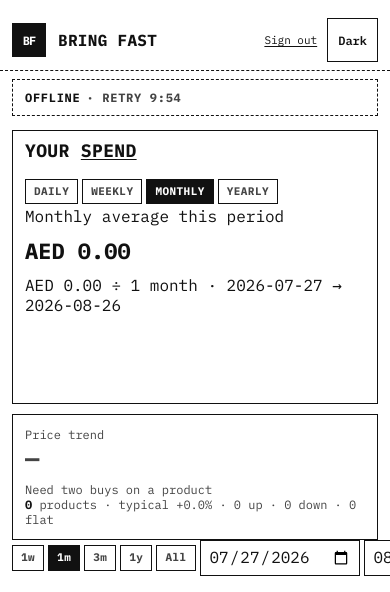
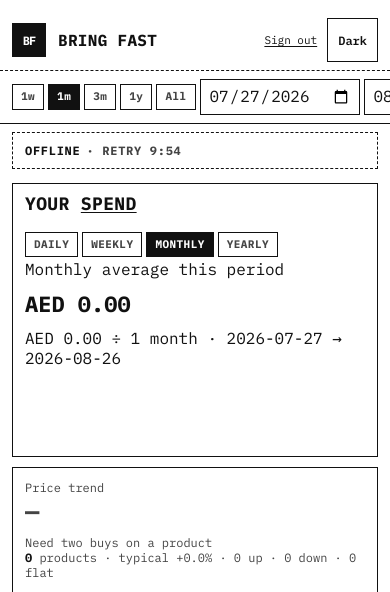
Before and after one commit to emrgim/bring-fast, a FastAPI app: page /dashboard in a window 390 px wide. Shown: the top 592 px of the page. Run offline with FastAPI, Linux system fonts and the light colour scheme; the visitor is signed in with stand-in values (Sample User, id 1); data comes from the database, SQL or seed files in the repository; data that the repository does not hold is empty; some libraries are stand-ins or nearby versions.

Commit message:
Put the Home range filter directly under the title bar (#33)
The 1w/1m/3m/1y/All row belongs with the Bring Fast header, not below the spend card and price-trend widgets. It now sticks with the title so the range stays reachable while scrolling.

Co-authored-by: Cursor Agent <cursoragent@cursor.com>
Co-authored-by: emrgim <emrgim@users.noreply.github.com>

```diff
--- a/bring_fast/templates/base.html
+++ b/bring_fast/templates/base.html
@@ -125,12 +125,23 @@
     a { color:var(--ink); text-decoration:underline; text-underline-offset:2px; }
     a:hover { text-decoration-thickness:2px; }
     .wrap { position:relative; z-index:1; max-width:1100px; margin:0 auto; padding:16px 14px 90px; }
+    /* Title bar plus the page's own chrome (the range filter on Home) stick as
+       one piece, so the filter sits directly under “Bring Fast” and never
+       scrolls away behind the spend card. */
+    .app-head {
+      position:sticky; top:0; z-index:40;
+      margin:0 -14px 18px;
+      background:var(--bg);
+    }
     nav {
-      position:sticky; top:0; z-index:40;
       display:flex; justify-content:space-between; align-items:center;
-      margin:0 -14px 18px; padding:10px 14px;
+      margin:0; padding:10px 14px;
       background:var(--bg);
       border-bottom:1px dashed var(--line);
+    }
+    .app-head .filters {
+      margin:0; padding:8px 14px;
+      border-bottom:1px solid var(--line);
     }
     nav.is-compact .brand span, nav.is-compact .user { display:none; }
     nav.is-compact .mark { width:32px; height:32px; font-size:13px; }
@@ -396,10 +407,12 @@
       html { -webkit-text-size-adjust:100%; }
       body { padding-bottom: calc(72px + env(safe-area-inset-bottom)); }
       .wrap { padding:10px 12px calc(88px + env(safe-area-inset-bottom)); }
+      .app-head { margin:0 -12px 8px; }
       nav.topnav {
-        margin:0 -12px 8px; padding:8px 12px;
+        margin:0; padding:8px 12px;
         padding-top: max(8px, env(safe-area-inset-top));
       }
+      .app-head .filters { margin:0; padding:8px 0; }
       nav.topnav .tabs { display:none !important; }
       /* The dock carries the tabs on a phone, but signing out has to stay
          reachable: the address is the only thing that goes. */
@@ -613,6 +626,7 @@
 </head>
 <body>
   <div class="wrap">
+    <header class="app-head">
     <nav class="topnav">
       <a class="brand" href="/">
         <div class="mark">BF</div>
@@ -637,6 +651,8 @@
         </div>
       {% endif %}
     </nav>
+    {% block under_nav %}{% endblock %}
+    </header>
     <p class="net" id="net-chip" role="status" aria-live="polite"></p>
     {% if error %}<p class="err">{{ error }}</p>{% endif %}
     {% if notice %}<p class="notice">{{ notice }}</p>{% endif %}
@@ -685,10 +701,12 @@
     })();
     (function(){
       var nav=document.querySelector("nav.topnav");
+      var head=document.querySelector(".app-head");
       if(!nav) return;
       function sync(){
         nav.classList.toggle("is-compact", window.scrollY>24);
-        document.documentElement.style.setProperty("--sticky-top", nav.offsetHeight+"px");
+        var box=head||nav;
+        document.documentElement.style.setProperty("--sticky-top", box.offsetHeight+"px");
       }
       sync();
       window.addEventListener("scroll", sync, {passive:true});
@@ -702,9 +720,10 @@
       var pin=document.getElementById("spend-pin");
       var avg=document.getElementById("spend-avg");
       var nav=document.querySelector("nav.topnav");
+      var head=document.querySelector(".app-head");
       if(!pin||!avg) return;
       function sync(){
-        var top=nav?nav.offsetHeight:56;
+        var top=(head||nav)?(head||nav).offsetHeight:56;
         pin.classList.toggle("on", avg.getBoundingClientRect().bottom < top);
       }
       sync();
```
Also changed, not shown: bring_fast/templates/home.html (+16 -15 lines), tests/test_dashboard_layout.py (+15 -0 lines).
